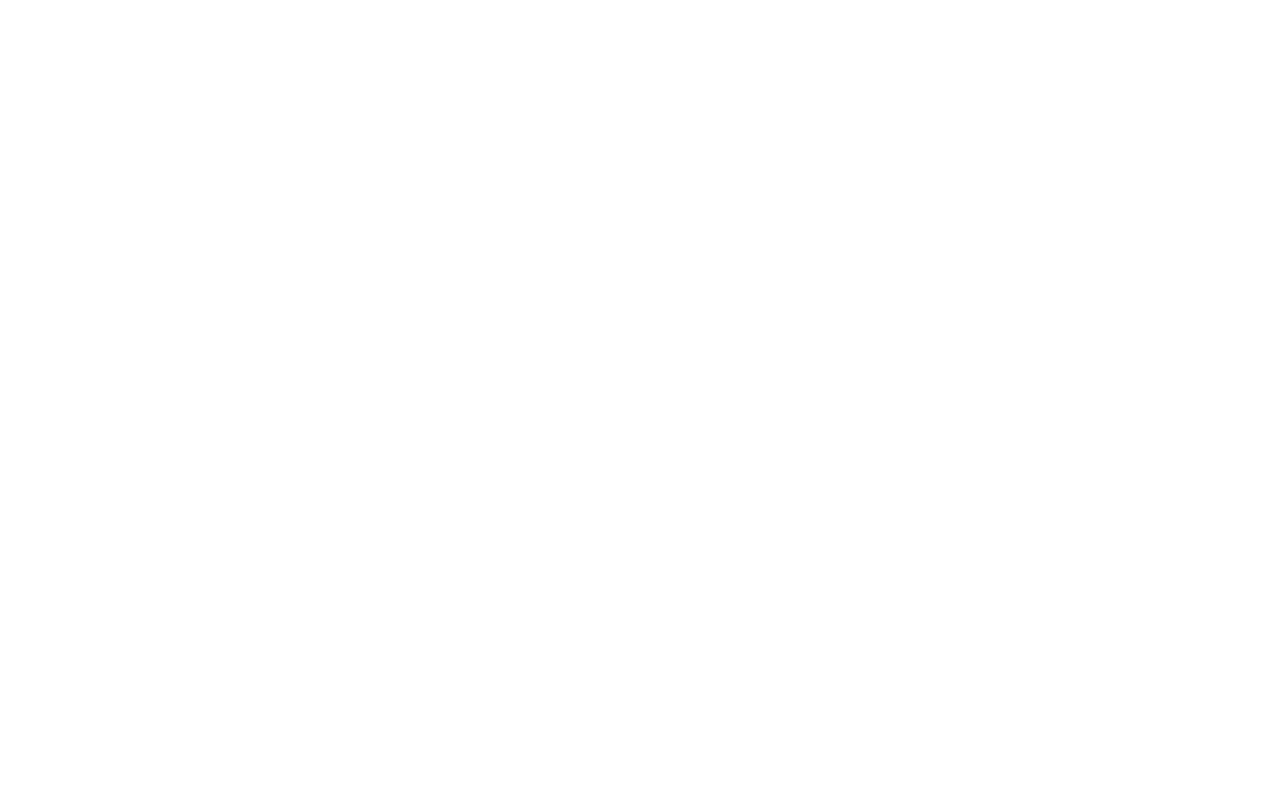
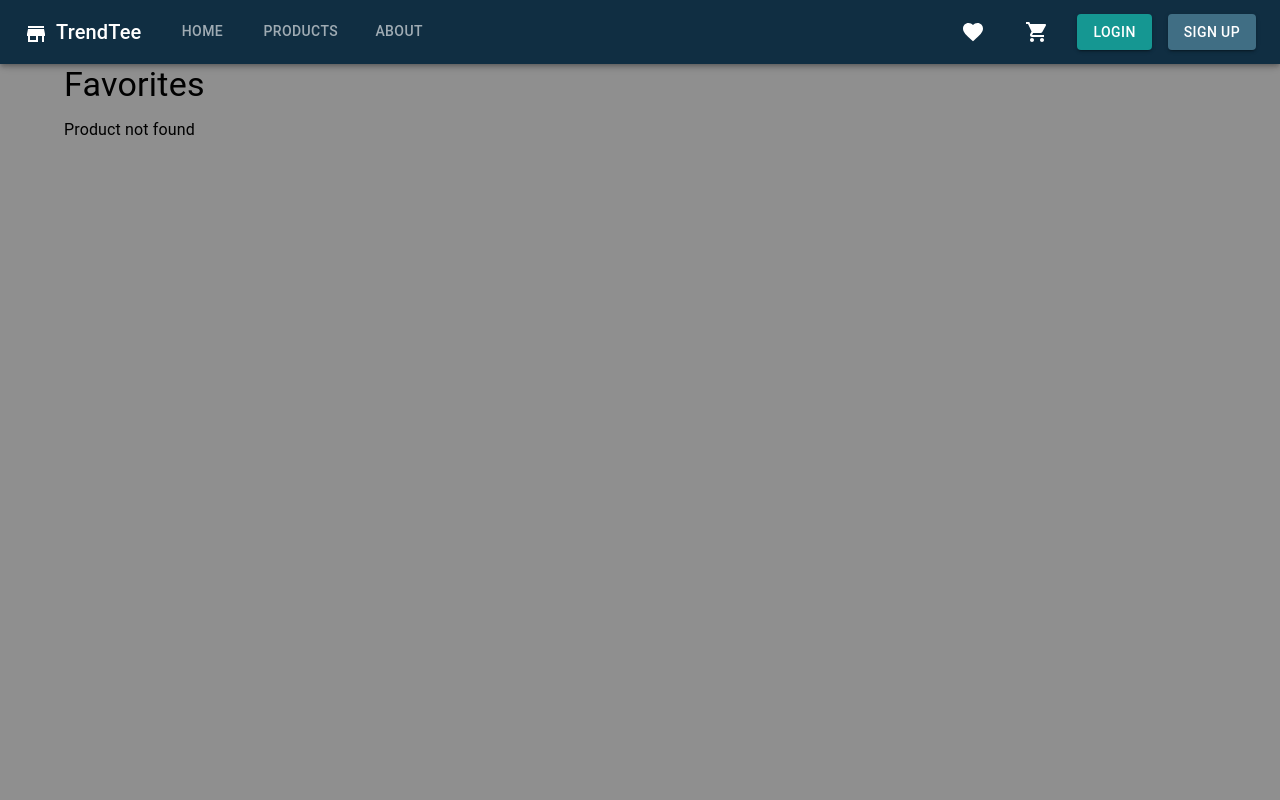
Before and after one commit to NezerAbdullayev/e-commerce_ts, a React (Vite) app in the folder frontend/: page /favorites in a window 1280 px wide. Before the commit this address had no page. Shown: the top 800 px of the page. Built offline with nearby package versions, Linux system fonts and the light colour scheme.

Commit message:
style(FavoritesPage): add Favorites page style

```diff
--- a/frontend/src/App.tsx
+++ b/frontend/src/App.tsx
@@ -14,6 +14,7 @@
 import SignupPage from "./pages/signup/SignupPage";
 import ProductsPage from "./pages/products/PorductsPage";
 import DetailsPage from "./pages/details/DetailsPage";
+import FavoritesPage from "./pages/favorites/FavoritesPage";
 
 const App: React.FC = () => {
     const userRole = useSelector((state: RootState) => state.user.role);
@@ -33,7 +34,8 @@
                     <Route path="cart" element={<CartPage />} />
 
                     <Route path="products" element={<ProductsPage />} />
-                    {/* <Route path="product/:id" element={<DetailsPage />} /> */}
+                    <Route path="favorites" element={<FavoritesPage />} />
+                    <Route path="product/:id" element={<DetailsPage />} />
                     <Route path="about" element={<DetailsPage />} />
                 </Route>
             </Routes>
--- a/frontend/src/components/hero/Hero.tsx
+++ b/frontend/src/components/hero/Hero.tsx
@@ -39,8 +39,8 @@
                     left: "50%",
                     minWidth: "100%",
                     minHeight: "100%",
-                    width: "auto",
-                    height: "auto",
+                    width: "100vw",
+                    height: "100vh",
                     zIndex: -1,
                     transform: "translate(-50%, -50%)",
                 }}
--- a/frontend/src/components/products/ProductGroup.tsx
+++ b/frontend/src/components/products/ProductGroup.tsx
@@ -1,5 +1,5 @@
 import { Box, Typography } from "@mui/material";
-import { FC } from "react";
+import { FC, memo } from "react";
 import CardContainer from "../card/CardContainer";
 import ProductCard from "../card/ProductCard";
 import { Products } from "../../types/globalTypes";
@@ -10,10 +10,9 @@
 }
 
 const ProductsGroup: FC<ProductsGroupProps> = ({ catgoryTitle, productData }) => {
-    console.log();
     return (
         <Box>
-            {productData?.length > 0 ? (
+            {productData?.length > 0 && (
                 <>
                     <Typography
                         variant="h2"
@@ -38,11 +37,9 @@
                             ))}
                     </CardContainer>
                 </>
-            ) : (
-                ""
             )}
         </Box>
     );
 }; // id, name, image, price, raiting
 
-export default ProductsGroup;
+export default memo(ProductsGroup);
--- a/frontend/src/layout/header/Header.tsx
+++ b/frontend/src/layout/header/Header.tsx
@@ -13,7 +13,7 @@
 
 function Header() {
     const location = useLocation();
-    const [navBar, setNavBar] = useState<number>(0);
+    const [navBar, setNavBar] = useState<number|null>(0);
 
     useEffect(() => {
         switch (location.pathname) {
@@ -27,7 +27,7 @@
                 setNavBar(2);
                 break;
             default:
-                setNavBar(0);
+                setNavBar(null);
         }
     }, [location.pathname]);
 
@@ -52,7 +52,15 @@
                 </Tabs>
 
                 <Box sx={{ display: "flex", alignItems: "center", marginLeft: "auto" }}>
-                    <IconButton size="large" edge="end" color="inherit" aria-label="Favorites" sx={{ mr: 2 }}>
+                    <IconButton
+                        size="large"
+                        edge="end"
+                        color="inherit"
+                        aria-label="Favorites"
+                        sx={{ mr: 2 }}
+                        component={NavLink}
+                        to="/favorites"
+                    >
                         <FavoriteIcon />
                     </IconButton>
 
--- /dev/null
+++ b/frontend/src/pages/favorites/FavoriteItem.tsx
@@ -0,0 +1,15 @@
+import { Card, CardContent, Typography, Button } from "@mui/material";
+
+const FavoriteItem = ({ product }) => {
+    return (
+        <Card>
+            <CardContent>
+                <Typography variant="h5">{product.name}</Typography>
+                <Typography variant="body1">${product.price}</Typography>
+                <Button variant="contained">Add to Basket</Button>
+            </CardContent>
+        </Card>
+    );
+};
+
+export default FavoriteItem;
--- /dev/null
+++ b/frontend/src/pages/favorites/FavoritesList.tsx
@@ -0,0 +1,15 @@
+import FavoriteItem from "./FavoriteItem";
+
+
+
+const FavoritesList = ({ products }) => {
+    return (
+        <div>
+            {products.map((product) => (
+                <FavoriteItem key={product.id} product={product} />
+            ))}
+        </div>
+    );
+};
+
+export default FavoritesList;
--- a/frontend/src/pages/favorites/FavoritesPage.tsx
+++ b/frontend/src/pages/favorites/FavoritesPage.tsx
@@ -0,0 +1,23 @@
+import { FC } from "react";
+
+import { Container, Typography } from "@mui/material";
+import FavoritesList from "./FavoritesList";
+
+const FavoritesPage: FC = () => {
+    const favoriteProducts = [];
+
+    return (
+        <Container>
+            <Typography variant="h4" gutterBottom>
+                Favorites
+            </Typography>
+            {favoriteProducts.length > 0 ? (
+                <FavoritesList products={favoriteProducts} />
+            ) : (
+                <Typography variant="body1">Product not found</Typography>
+            )}
+        </Container>
+    );
+};
+
+export default FavoritesPage;
--- a/frontend/src/pages/home/HomeProducts.tsx
+++ b/frontend/src/pages/home/HomeProducts.tsx
@@ -1,4 +1,4 @@
-import { FC } from "react";
+import { FC, useMemo } from "react";
 import ProductsGroup from "../../components/products/ProductGroup";
 import { useGetProductsByCategoryQuery } from "../../redux/services/productsApi";
 
@@ -12,9 +12,13 @@
 
     console.log(tShirtProductData?.products);
 
+    const productData = useMemo(() => {
+        return tShirtProductData?.products || [];
+    }, [tShirtProductData]);
+
     return (
         <div>
-            <ProductsGroup catgoryTitle={"T-shirt"} productData={tShirtProductData?.products || []} />
+            <ProductsGroup catgoryTitle={"T-shirt"} productData={productData} />
 
             {/* <ProductsGroup catgoryTitle={"Oversized"} productData={oversizedProductData || []} />
 
--- a/frontend/src/pages/products/PorductsPage.tsx
+++ b/frontend/src/pages/products/PorductsPage.tsx
@@ -1,7 +1,12 @@
+import { Box } from "@mui/material";
 import { FC } from "react";
 
 const ProductsPage: FC = () => {
-    return <div>ProductsPage Page</div>;
+    return (
+        <Box>
+            <div>products</div>
+        </Box>
+    );
 };
 
 export default ProductsPage;
```
